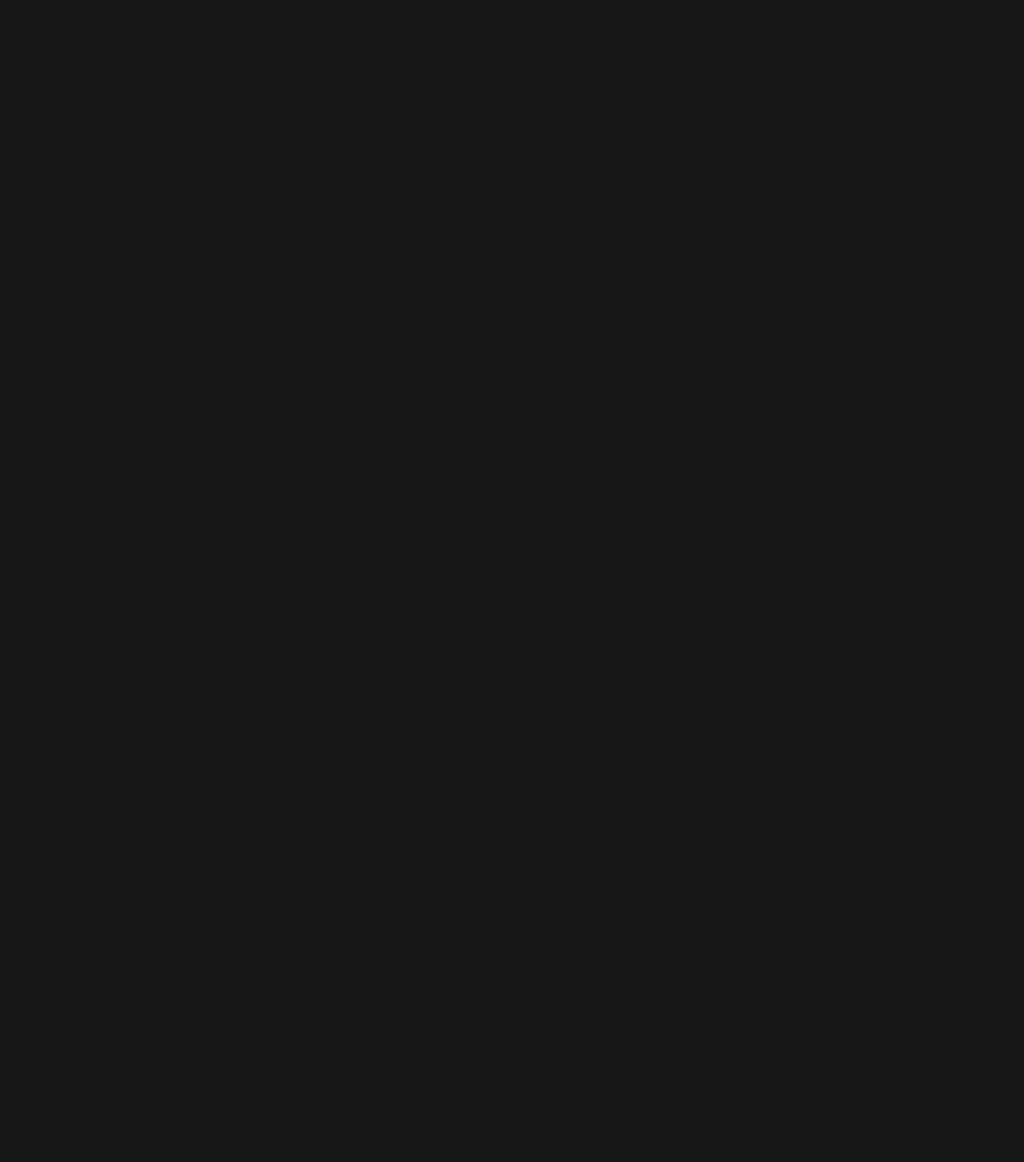
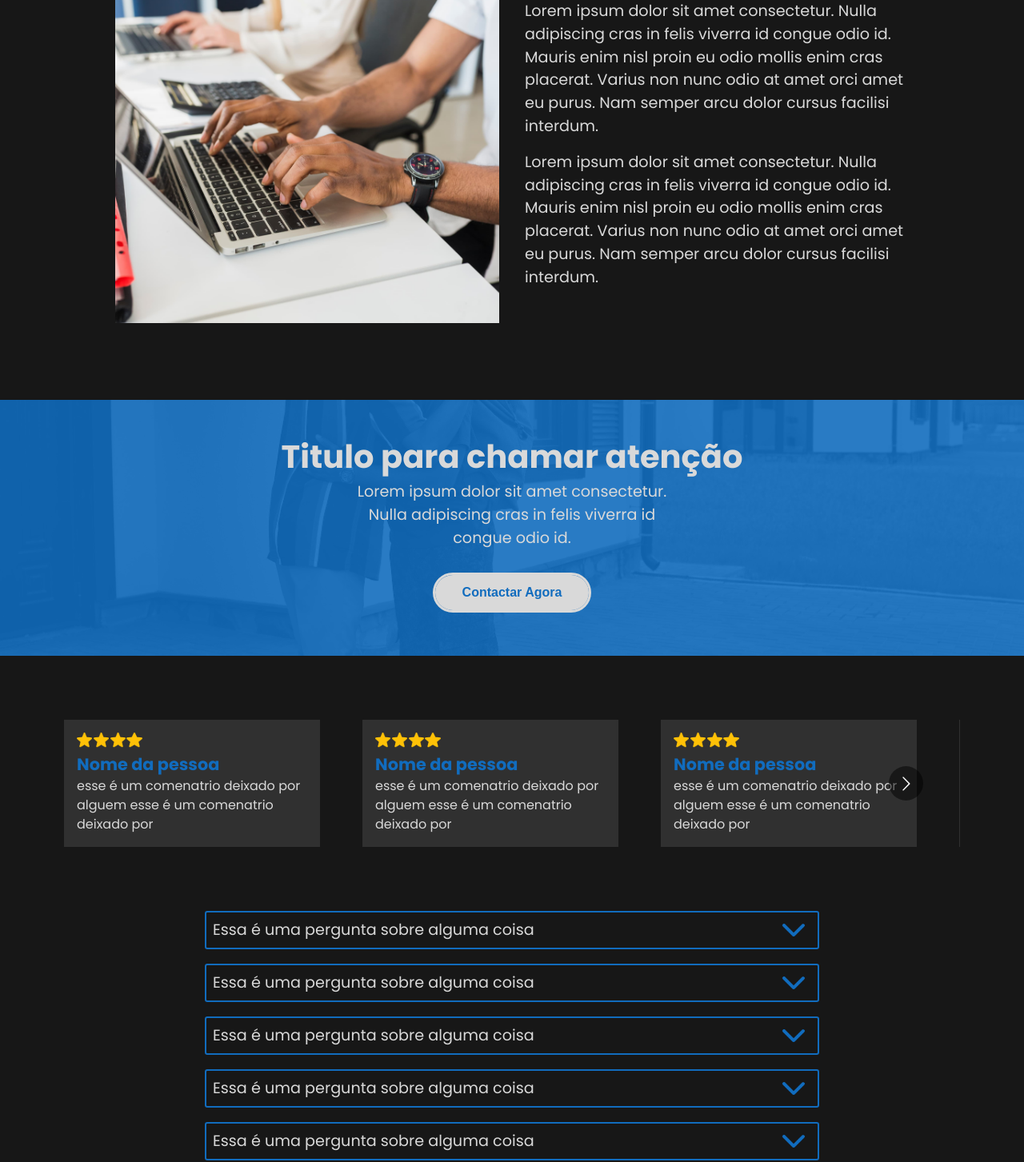
Before and after one commit to juniorgomes14/Safe-Website, a React (Vite) app: page / in a window 1280 px wide. Shown: the part 2060-3513 px from the top of the page at 80% size. Before the commit the page ends 800 px from the top, so only its background shows below. Built offline with nearby package versions, Linux system fonts and the light colour scheme.

Commit message:
feat: sections

```diff
--- a/src/App.css
+++ b/src/App.css
@@ -1,3 +1,9 @@
 body{
     background-color: var(--dark-gray-2);
 }
+html, body {
+    width: 100%;
+    height: 100%;
+    margin: 0px;
+    padding: 0px;
+}
--- a/src/App.jsx
+++ b/src/App.jsx
@@ -1,11 +1,19 @@
-import "./App.css"
-import Landing from "./sections/Landing/Landing"
+import "./App.css";
+import CallToAction from "./sections/CallToAction/CallToAction";
+import Comments from "./sections/Comments/Comments";
+import FAQ from "./sections/FAQ/FAQ";
+import Landing from "./sections/Landing/Landing";
+import Services from "./sections/Services/Services";
 function App() {
   return (
     <>
-   <Landing/>
+      <Landing />
+      <Services />
+      <CallToAction />
+      <Comments />
+      <FAQ />
     </>
-  )
+  );
 }
 
-export default App
+export default App;
```
